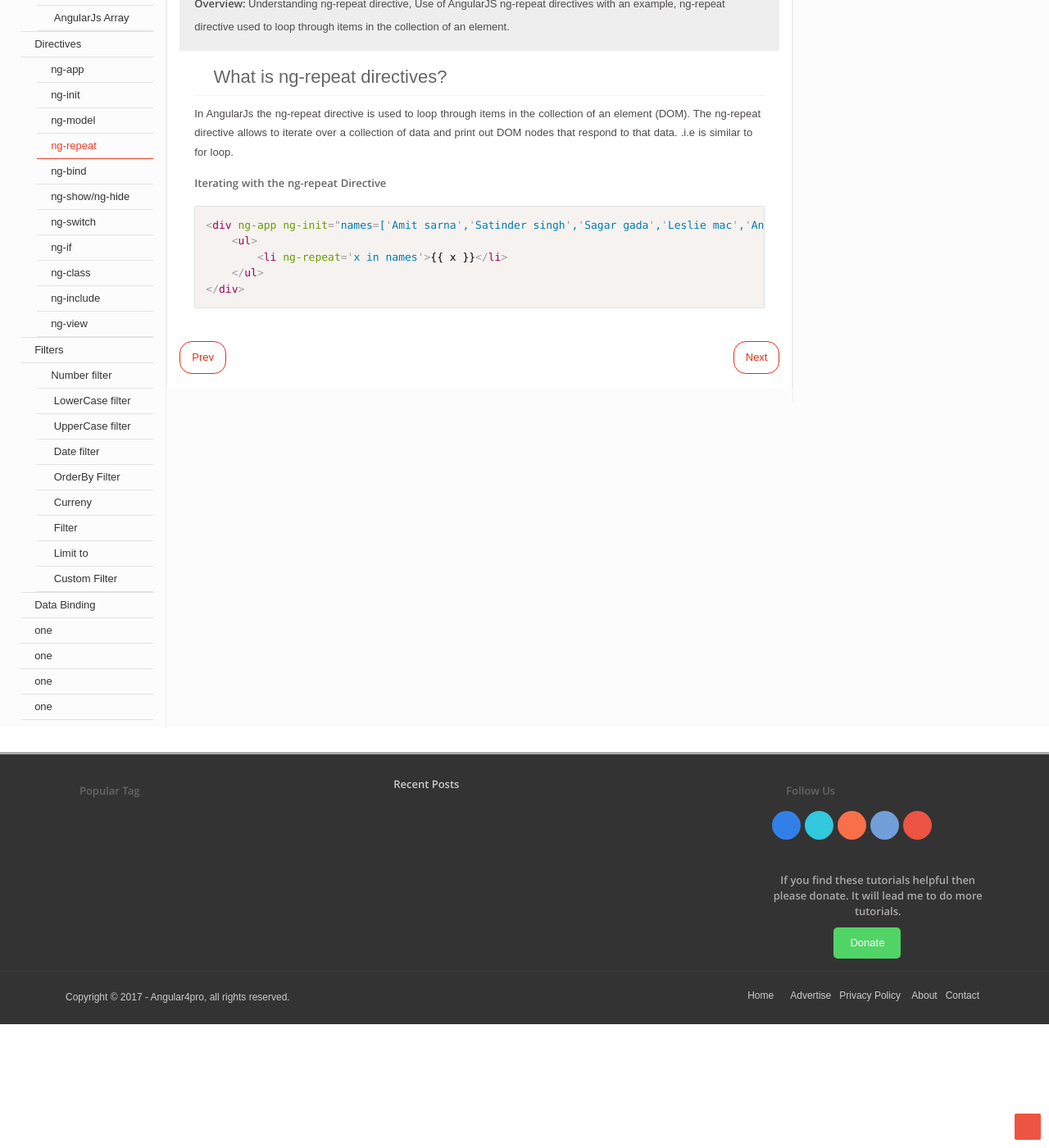
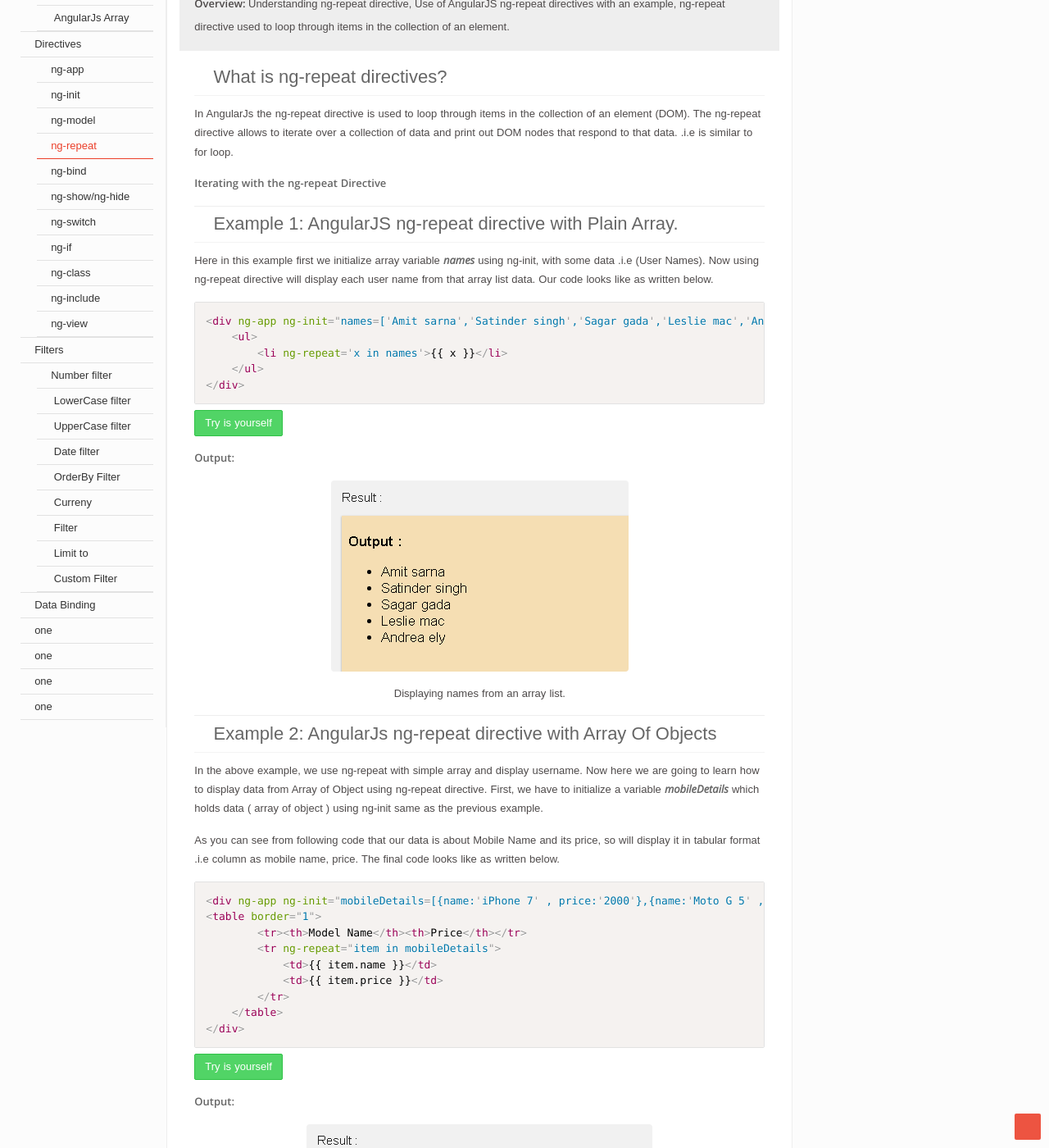
Before and after one commit to angular4pro/angular4pro.github.io, a Jekyll site: the page built from _posts/2017-09-27-ng-repeat.md, in a window 1280 px wide and 1400 px high, scrolled down 372 px. Shown: the whole window at 82% size. Built offline with Jekyll 4.4.1, drawn with Linux system fonts in a browser that asks for light colours; some web fonts are replaced; some of the changed text lies outside the part shown.

Commit message:
Update 2017-09-27-ng-repeat.md

````diff
--- a/_posts/2017-09-27-ng-repeat.md
+++ b/_posts/2017-09-27-ng-repeat.md
@@ -9,7 +9,7 @@ permalink: /ng-repeat-directives-angularjs/
 author: Satinder Singh
 prevLink: https://angular4pro.com/ng-model-directives-angularjs/
 nextLink: https://angular4pro.com/ng-bind-directives-angularjs/
-image: https://angular4pro.com/md/images/defining-directives-in-angularjs.jpg
+image: https://angular4pro.com/md/images/defining-directives-in-angularjs.png
 ---
 
 ## <i class="fa fa-angle-double-right color"></i> What is ng-repeat directives?
@@ -18,10 +18,60 @@ In AngularJs the ng-repeat directive is used to loop through items in the collec
 
 **Iterating with the ng-repeat Directive**
 
+---
+
+## <i class="fa fa-angle-double-right color"></i> Example 1: AngularJS ng-repeat directive with Plain Array.
+
+Here in this example first we initialize array variable ***names*** using ng-init, with some data .i.e (User Names). Now using ng-repeat directive will display each user name from that array list data. Our code looks like as written below.
+
 ```html {% raw %}
 <div ng-app ng-init="names=['Amit sarna','Satinder singh','Sagar gada','Leslie mac','Andrea ely']">
-	<ul>
-		<li ng-repeat='x in names'>{{ x }}</li>
-	</ul>
+    <ul>
+        <li ng-repeat='x in names'>{{ x }}</li>
+    </ul>
 </div>{% endraw %}
 ```
+
+[Try is yourself](https://angular4pro.com/demos/editor.html?f=demo&i=117){: .btn .btn-success .btn-green}
+
+**Output:**
+
+![ng-repeat display name from array example output](https://angular4pro.com/md/images/ng-repeat-array-list-example.PNG "AngularJs ng-repeat directive example display name from an array list")
+
+{: .txtCenter}
+Displaying names from an array list.
+
+---
+
+## <i class="fa fa-angle-double-right color"></i> Example 2: AngularJs ng-repeat directive with Array Of Objects
+
+In the above example, we use ng-repeat with simple array and display username. Now here we are going to learn how to display data from Array of Object using ng-repeat directive. First, we have to initialize a variable ***mobileDetails*** which holds data ( array of object ) using ng-init same as the previous example.
+
+As you can see from following code that our data is about Mobile Name and its price, so will display it in tabular format .i.e column as mobile name, price. The final code looks like as written below.
+
+```html {% raw %}
+<div ng-app ng-init="mobileDetails=[{name:'iPhone 7' , price:'2000'},{name:'Moto G 5' , price:'800'},{name:'Galaxy S 8' , price:'1500'}]">
+<table border="1">
+        <tr><th>Model Name</th><th>Price</th></tr>
+        <tr ng-repeat="item in mobileDetails">
+            <td>{{ item.name }}</td>
+            <td>{{ item.price }}</td>
+        </tr>
+    </table>
+</div> {% endraw %}
+```
+
+[Try is yourself](https://angular4pro.com/demos/editor.html?f=demo&i=118){: .btn .btn-success .btn-green}
+
+**Output:**
+
+![ng-repeat display data from array of object example output](https://angular4pro.com/md/images/ng-repeat-array-object-example.png "AngularJs ng-repeat directive example display complex data from array of object.")
+
+{: .txtCenter}
+Display Mobile data from an array of object.
+
+---
+
+**Other Referrence**
+
+* [How to use nested ng-repeat with complex JSON Data](https://codepedia.info/angularjs-nested-json-nested-ng-repeat/ "Tutorial: AngularJS access nested ng-repeat directive with nested json data.")
````
